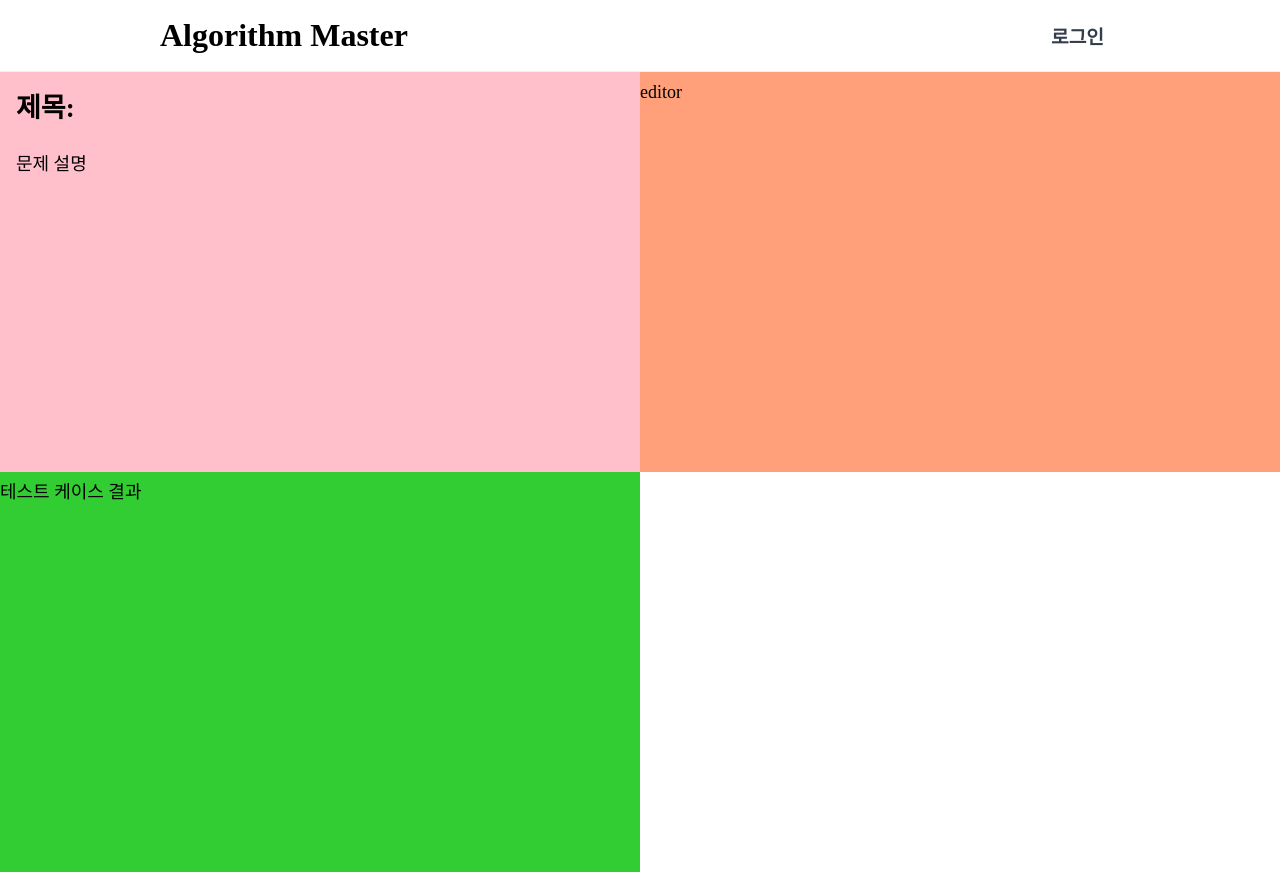
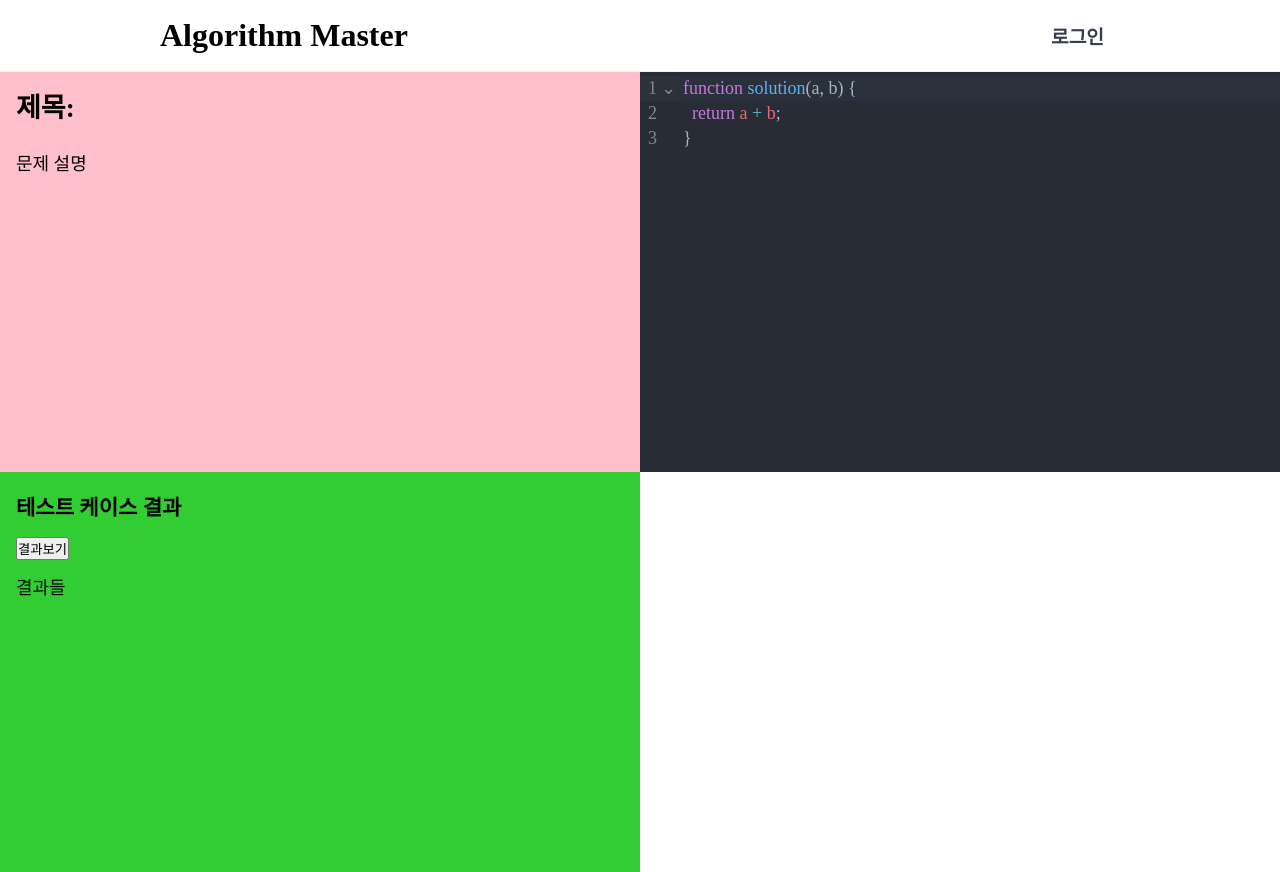
Before and after one commit to tpdud406/algorithm-master-client, a React (Create React App) app: page /users/1/problems/1 in a window 1280 px wide. Built offline with nearby package versions, Linux system fonts and the light colour scheme; no server answers; a web font is replaced by a local one.

Commit message:
feat: 코드미러 적용

```diff
--- a/package.json
+++ b/package.json
@@ -5,6 +5,8 @@
   "repository": "https://github.com/tpdud406/algorithm-master-client",
   "author": "SeYoung Lee <tpdud406@gmail.com>",
   "dependencies": {
+    "@codemirror/lang-javascript": "^6.1.1",
+    "@uiw/react-codemirror": "^4.15.1",
     "axios": "^1.2.0",
     "firebase": "^9.14.0",
     "react": "^18.2.0",
--- a/src/components/Editor/index.js
+++ b/src/components/Editor/index.js
@@ -1,7 +1,27 @@
+import { useState } from "react";
 import styled from "styled-components";
+import CodeMirror from "@uiw/react-codemirror";
+import { javascript } from "@codemirror/lang-javascript";
 
-function Editor() {
-  return <Wrapper>editor</Wrapper>;
+function Editor({ handlesSolution }) {
+  const [code, setCode] = useState(
+    `function solution(a, b) {\n  return a + b;\n}`
+  );
+
+  return (
+    <Wrapper>
+      <CodeMirror
+        value={code}
+        height="50vh"
+        theme="dark"
+        extensions={[javascript()]}
+        onChange={(value, viewUpdate) => {
+          setCode(value);
+          handlesSolution(value);
+        }}
+      />
+    </Wrapper>
+  );
 }
 
 export default Editor;
@@ -9,5 +29,5 @@ export default Editor;
 const Wrapper = styled.div`
   width: 50%;
   height: 50vh;
-  background-color: lightsalmon;
+  background-color: black;
 `;
--- a/src/components/Results/index.js
+++ b/src/components/Results/index.js
@@ -1,7 +1,13 @@
 import styled from "styled-components";
 
-function Results() {
-  return <Wrapper>테스트 케이스 결과</Wrapper>;
+function Results({ solutionCode }) {
+  return (
+    <Wrapper>
+      <h3>테스트 케이스 결과</h3>
+      <button>결과보기</button>
+      <div>결과들</div>
+    </Wrapper>
+  );
 }
 
 export default Results;
@@ -9,5 +15,6 @@ export default Results;
 const Wrapper = styled.div`
   width: 50%;
   height: 50vh;
+  padding: 1rem;
   background-color: limegreen;
 `;
--- a/src/pages/SolvingProblem/index.js
+++ b/src/pages/SolvingProblem/index.js
@@ -10,6 +10,7 @@ import Results from "../../components/Results";
 
 function SolvingProblem() {
   const { user_id, problem_id } = useParams();
+  const [solutionCode, setSolutionCode] = useState("");
   const [problem, setProblem] = useState({});
   const { title, description, tests } = problem;
 
@@ -34,11 +35,11 @@ function SolvingProblem() {
       <Wrapper>
         <ContentTop>
           <Problem title={title} description={description} />
-          <Editor />
+          <Editor handlesSolution={setSolutionCode} />
         </ContentTop>
         <ContentBottom>
           {tests && <Tests tests={tests} />}
-          <Results />
+          <Results solutionCode={solutionCode} />
         </ContentBottom>
       </Wrapper>
     </>
```
Also changed, not shown: 1 other file (tests, documents, lock files or other folders).
